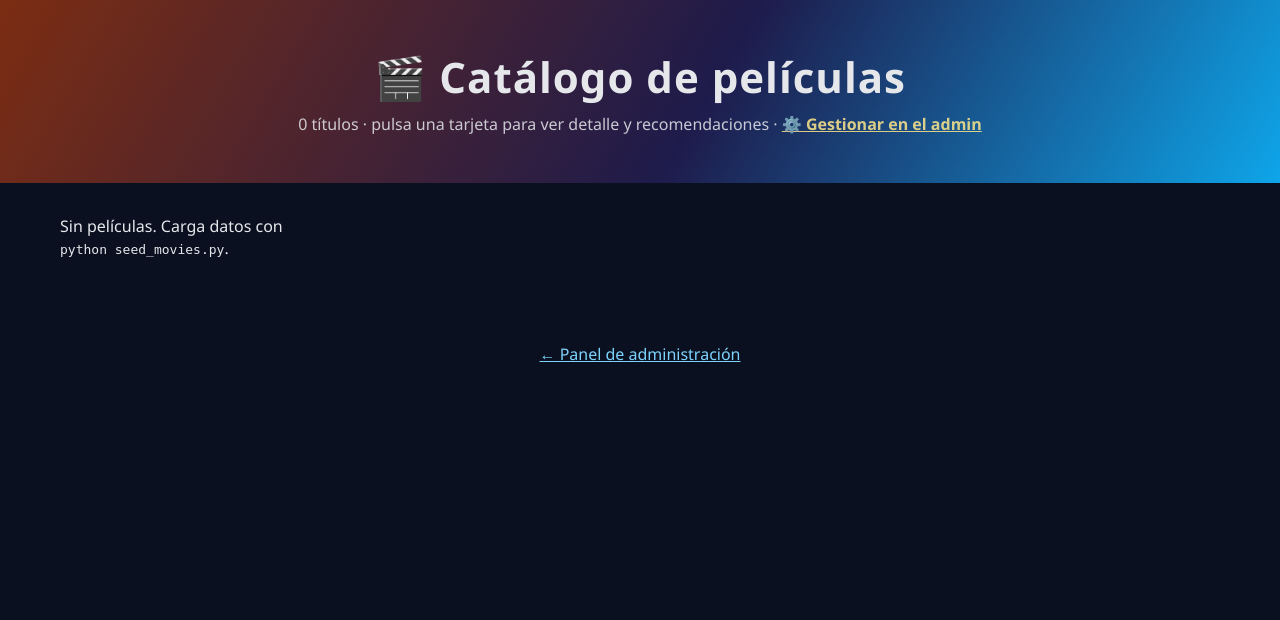
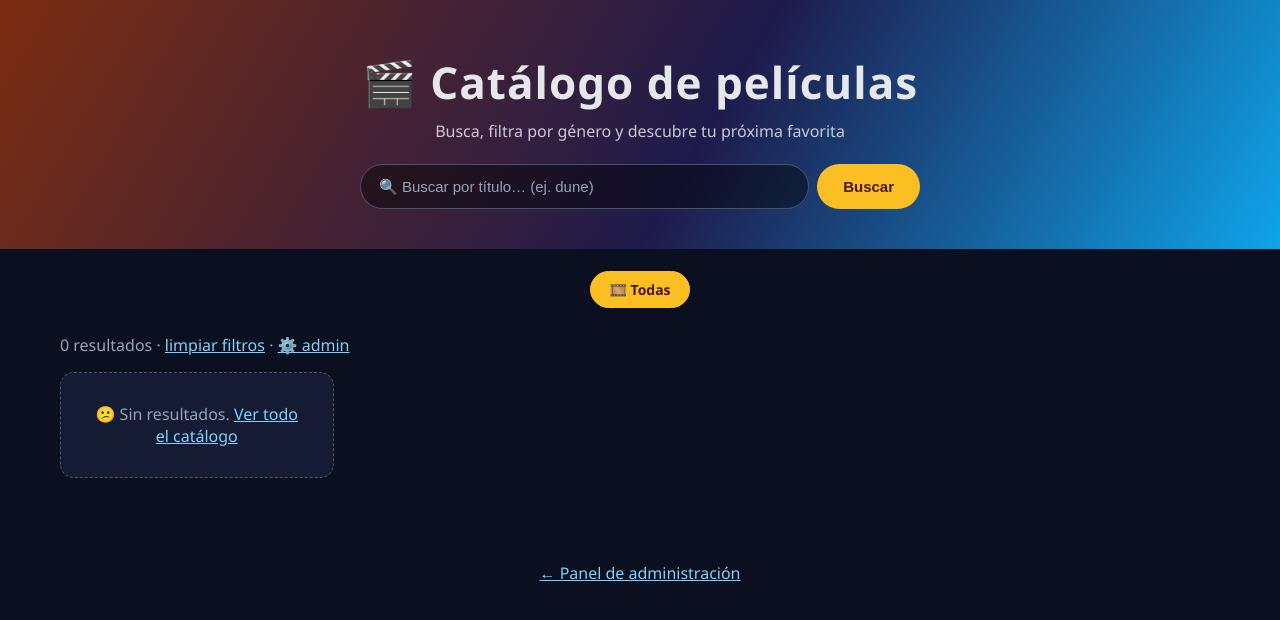
Before and after one commit to josedev123-eng/Lab05-Empresariales, a Django app: page /movies/ in a window 1280 px wide. Shown: the top 620 px of the page. Run offline with Django 5.2, Linux system fonts and the light colour scheme; data that the repository does not hold is empty.

Commit message:
Mejora visual publica: buscador, filtro por genero, backdrop y barras de notas

```diff
--- a/movies/templates/movies/movie_list.html
+++ b/movies/templates/movies/movie_list.html
@@ -7,14 +7,24 @@
 <style>
 *{box-sizing:border-box;margin:0;padding:0}
 body{font-family:'Segoe UI',system-ui,sans-serif;background:#0b1020;color:#e5e7eb;min-height:100vh}
-header.hero{background:linear-gradient(120deg,#7c2d12,#1e1b4b 55%,#0ea5e9);padding:48px 24px;text-align:center}
-header.hero h1{font-size:42px;letter-spacing:1px}
+header.hero{background:linear-gradient(120deg,#7c2d12,#1e1b4b 55%,#0ea5e9);padding:52px 24px 40px;text-align:center}
+header.hero h1{font-size:44px;letter-spacing:1px}
 header.hero p{opacity:.85;margin-top:8px}
-header.hero a{color:#fde68a;font-weight:600}
-main{max-width:1200px;margin:0 auto;padding:32px 20px 60px}
+.searchbar{max-width:560px;margin:22px auto 0;display:flex;gap:8px}
+.searchbar input{flex:1;padding:13px 18px;border-radius:999px;border:1px solid #475569;background:rgba(0,0,0,.45);color:#fff;font-size:15px;outline:none}
+.searchbar input::placeholder{color:#94a3b8}
+.searchbar button{padding:13px 26px;border-radius:999px;border:none;background:#fbbf24;color:#451a03;font-weight:700;font-size:15px;cursor:pointer}
+.searchbar button:hover{background:#fde68a}
+.chips{max-width:1200px;margin:0 auto;padding:22px 20px 0;display:flex;flex-wrap:wrap;gap:10px;justify-content:center}
+.chips a{text-decoration:none;font-size:14px;font-weight:600;padding:8px 18px;border-radius:999px;background:#1e293b;color:#cbd5e1;border:1px solid #334155}
+.chips a:hover{border-color:#fbbf24;color:#fde68a}
+.chips a.on{background:#fbbf24;color:#451a03;border-color:#fbbf24}
+main{max-width:1200px;margin:0 auto;padding:26px 20px 60px}
+.count{color:#94a3b8;margin-bottom:16px}
+.count a{color:#7dd3fc}
 .grid{display:grid;grid-template-columns:repeat(auto-fill,minmax(220px,1fr));gap:22px}
 .card{background:#151b33;border:1px solid #263056;border-radius:16px;overflow:hidden;transition:transform .18s,box-shadow .18s;text-decoration:none;color:inherit;display:flex;flex-direction:column}
-.card:hover{transform:translateY(-6px);box-shadow:0 18px 40px rgba(0,0,0,.5)}
+.card:hover{transform:translateY(-6px);box-shadow:0 18px 40px rgba(0,0,0,.5);border-color:#fbbf24}
 .poster{position:relative;aspect-ratio:2/3;background:#0f172a;overflow:hidden}
 .poster img{width:100%;height:100%;object-fit:cover;display:block}
 .badge{position:absolute;top:10px;right:10px;background:rgba(0,0,0,.75);border:1px solid #fbbf24;color:#fde68a;font-weight:700;font-size:14px;padding:5px 10px;border-radius:999px}
@@ -26,6 +36,7 @@ main{max-width:1200px;margin:0 auto;padding:32px 20px 60px}
 .pills{display:flex;flex-wrap:wrap;gap:6px;margin-top:10px}
 .pills span{background:#312e81;color:#e0e7ff;font-size:12px;font-weight:600;padding:4px 10px;border-radius:999px}
 .director{margin-top:8px;font-size:13px;color:#94a3b8}
+.empty{background:#151b33;border:1px dashed #475569;border-radius:14px;padding:30px;text-align:center;color:#94a3b8}
 footer{text-align:center;padding:24px;color:#64748b}
 footer a{color:#7dd3fc}
 </style>
@@ -33,10 +44,21 @@ footer a{color:#7dd3fc}
 <body>
 <header class="hero">
   <h1>🎬 Catálogo de películas</h1>
-  <p>{{ movies|length }} títulos · pulsa una tarjeta para ver detalle y recomendaciones ·
-  <a href="/admin/movies/movie/">⚙️ Gestionar en el admin</a></p>
+  <p>Busca, filtra por género y descubre tu próxima favorita</p>
+  <form class="searchbar" method="get" action="{% url 'movies:movie_list' %}">
+    <input type="search" name="q" value="{{ query }}" placeholder="🔍 Buscar por título… (ej. dune)">
+    {% if active_genre %}<input type="hidden" name="genero" value="{{ active_genre.pk }}">{% endif %}
+    <button type="submit">Buscar</button>
+  </form>
 </header>
+<nav class="chips">
+  <a href="{% url 'movies:movie_list' %}{% if query %}?q={{ query }}{% endif %}" class="{% if not active_genre %}on{% endif %}">🎞️ Todas</a>
+  {% for g in genres %}
+    <a href="?{% if query %}q={{ query }}&{% endif %}genero={{ g.pk }}" class="{% if active_genre and active_genre.pk == g.pk %}on{% endif %}">{{ g.name }} ({{ g.n }})</a>
+  {% endfor %}
+</nav>
 <main>
+  <p class="count">{{ movies|length }} resultado{{ movies|length|pluralize }} {% if query %}para “{{ query }}”{% endif %}{% if active_genre %} en {{ active_genre.name }}{% endif %} · <a href="{% url 'movies:movie_list' %}">limpiar filtros</a> · <a href="/admin/movies/movie/">⚙️ admin</a></p>
   <div class="grid">
   {% for movie in movies %}
     <article class="card">
@@ -58,7 +80,7 @@ footer a{color:#7dd3fc}
       </div>
     </article>
   {% empty %}
-    <p>Sin películas. Carga datos con <code>python seed_movies.py</code>.</p>
+    <div class="empty">😕 Sin resultados. <a style="color:#7dd3fc" href="{% url 'movies:movie_list' %}">Ver todo el catálogo</a></div>
   {% endfor %}
   </div>
 </main>
--- a/movies/views.py
+++ b/movies/views.py
@@ -1,7 +1,7 @@
-from django.db.models import Avg
+from django.db.models import Avg, Count
 from django.shortcuts import get_object_or_404, render
 
-from .models import Movie
+from .models import Genre, Movie
 
 
 def get_recommendations(movie, limit=5):
@@ -19,20 +19,44 @@ def get_recommendations(movie, limit=5):
 
 
 def movie_list(request):
+    query = request.GET.get('q', '').strip()
+    genre_id = request.GET.get('genero', '')
     movies = Movie.objects.annotate(avg_score=Avg('ratings__score')).prefetch_related('genres')
-    return render(request, 'movies/movie_list.html', {'movies': movies})
+    if query:
+        movies = movies.filter(title__icontains=query)
+    active_genre = None
+    if genre_id.isdigit():
+        active_genre = Genre.objects.filter(pk=int(genre_id)).first()
+        if active_genre:
+            movies = movies.filter(genres=active_genre)
+    movies = movies.order_by('-avg_score', '-year', 'title')
+    genres = Genre.objects.annotate(n=Count('movies')).filter(n__gt=0).order_by('name')
+    return render(request, 'movies/movie_list.html', {
+        'movies': movies,
+        'genres': genres,
+        'query': query,
+        'active_genre': active_genre,
+    })
 
 
 def movie_detail(request, pk):
     movie = get_object_or_404(
-        Movie.objects.prefetch_related('genres', 'cast').select_related('director'),
+        Movie.objects.prefetch_related('genres', 'cast', 'ratings').select_related('director'),
         pk=pk,
     )
+    ratings = list(movie.ratings.all())
+    total = len(ratings)
+    dist = {s: 0 for s in range(1, 6)}
+    for r in ratings:
+        dist[r.score] = dist.get(r.score, 0) + 1
+    bars = [{'stars': s, 'count': dist[s],
+             'pct': round(dist[s] * 100 / total) if total else 0} for s in range(5, 0, -1)]
     recommendations = get_recommendations(movie, limit=5)
     return render(
         request,
         'movies/movie_detail.html',
-        {'movie': movie, 'recommendations': recommendations},
+        {'movie': movie, 'recommendations': recommendations,
+         'rating_bars': bars, 'rating_total': total},
     )
 
 
```
Also changed, not shown: movies/templates/movies/movie_detail.html (+39 -12 lines).
